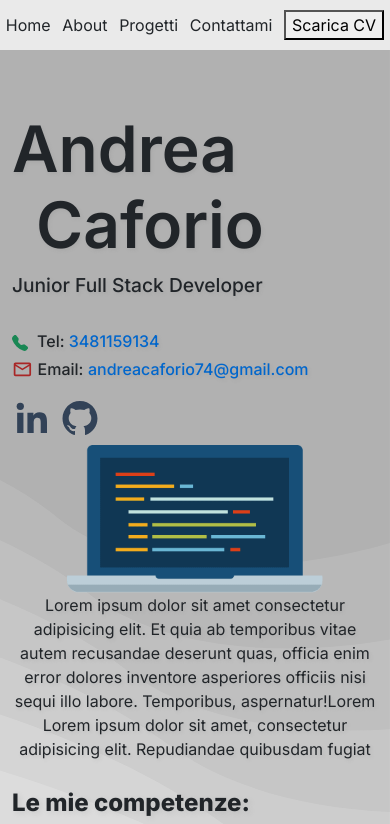
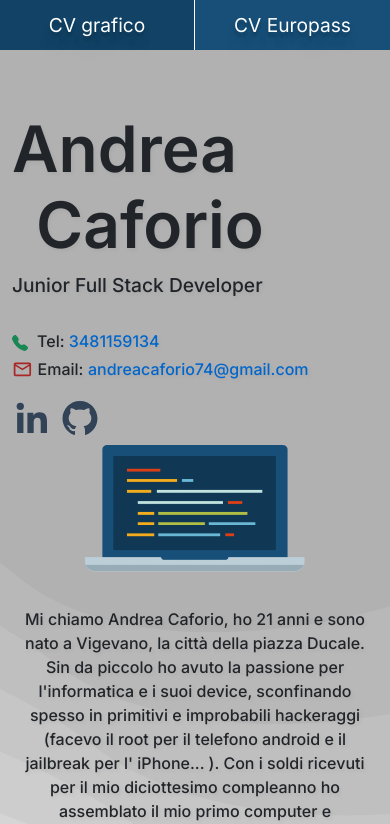
Before and after one commit to Perryno/cv-react, a React (Create React App) app: page / in a window 390 px wide. Shown: the top 824 px of the page. Built offline with nearby package versions, Linux system fonts and the light colour scheme.

Commit message:
Completato, manca responsive

```diff
--- a/src/App.css
+++ b/src/App.css
@@ -18,7 +18,6 @@
   background-repeat: no-repeat;
   background-position: top;
   background-size: 150% 100%;
-  height: 900px;
 }
 
 .App-logo {
@@ -35,12 +34,11 @@
 }
 
 ::-webkit-scrollbar-thumb {
-  background: hsl(0, 0%, 57%);
-  border-radius: 6px;
+  background: rgb(23 79 120);
 }
 
 ::-webkit-scrollbar-thumb:hover {
-  background: #555;
+  background: rgb(18, 67, 102);
 }
 
 ::-webkit-scrollbar-horizontal {
@@ -52,12 +50,11 @@
 }
 
 ::-webkit-scrollbar-thumb {
-  background: hsl(0, 0%, 57%);
-  border-radius: 6px;
+  background: rgb(23 79 120);
 }
 
 ::-webkit-scrollbar-thumb:hover {
-  background: #555;
+  background: rgb(18, 67, 102);
 }
 
 .App-header {
@@ -194,19 +191,43 @@
 }
 
 #myNav {
-  display: flex;
-  background-color: #eaeaea;
   position: fixed;
   z-index: 10;
   width: 100%;
-  justify-content: space-around;
-  height: 50px;
-  align-items: center;
+
+  margin: 0;
 }
 
 .noNav {
   padding-top: 60px;
 }
+
+.cvDownloader {
+  height: 50px;
+}
+
+.cvDownloader a {
+  display: flex;
+  align-items: center;
+  justify-content: center;
+  color: white;
+  text-decoration: none;
+  text-shadow: 0px 4px 3px rgba(0, 0, 0, 0.205), 0px 8px 13px rgba(0, 0, 0, 0.1), 0px 18px 23px rgba(0, 0, 0, 0.1);
+  background-color: rgb(23 79 120);
+  height: 100%;
+  font-size: 1.2rem;
+  transition: all 0.1s ease;
+}
+
+.cvDownloader a:hover {
+  background-color: rgb(18, 67, 102);
+}
+
+.cvGrafico {
+  border-right: rgb(255, 255, 255) 1px solid;
+}
+
+/*---------------------------*/
 
 #name {
   font-size: 4rem;
@@ -269,7 +290,8 @@
 }
 
 .rightHome img {
-  width: 70%;
+  width: 60%;
+  margin-bottom: 35px;
 }
 
 .homeContacts {
@@ -686,3 +708,10 @@
 }
 
 /* 24px di margin bottom quando faccio il responsive */
+
+/* ----------------------*/
+.descrizioneMia {
+  text-shadow: 0.1em 0.1em 0.2em hsla(0, 0%, 53%, 0.192);
+
+  font-weight: 500;
+}
--- a/src/App.jsx
+++ b/src/App.jsx
@@ -16,12 +16,12 @@ function App() {
         <div className="noNav container">
           <MyHome />
           <div className="row">
-            <div className="col-xl-6 mb-4">
+            <div className="col-xl-6 mb-5">
               <FrontEndCompetenze />
               <BackEndCompetenze />
             </div>
 
-            <div className="col-xl-6 mb-4">
+            <div className="col-xl-6 mb-5">
               <div className="mieiProgetti">Certificazioni:</div>
               <Certificazioni />
             </div>
--- a/src/Components/MyHome.jsx
+++ b/src/Components/MyHome.jsx
@@ -6,7 +6,7 @@ import HomeContacts from "./HomeComponents/HomeContacts";
 function MyHome() {
   return (
     <div>
-      <div id="home" className="row mb-4">
+      <div id="home" className="row mb-5">
         <div className="leftHome col-sm-6">
           <div className="mb-4">
             <h1 id="name">
@@ -19,10 +19,12 @@ function MyHome() {
         </div>
         <div className="rightHome col-sm-6 flex-column">
           <img src={laptopImg} alt="laptop" />
-          <div>
-            Lorem ipsum dolor sit amet consectetur adipisicing elit. Et quia ab temporibus vitae autem recusandae
-            deserunt quas, officia enim error dolores inventore asperiores officiis nisi sequi illo labore. Temporibus,
-            aspernatur!Lorem Lorem ipsum dolor sit amet, consectetur adipisicing elit. Repudiandae quibusdam fugiat
+          <div className="descrizioneMia">
+            Mi chiamo Andrea Caforio, ho 21 anni e sono nato a Vigevano, la città della piazza Ducale. Sin da piccolo ho
+            avuto la passione per l'informatica e i suoi device, sconfinando spesso in primitivi e improbabili
+            hackeraggi (facevo il root per il telefono android e il jailbreak per l' iPhone... ). Con i soldi ricevuti
+            per il mio diciottesimo compleanno ho assemblato il mio primo computer e programmare, adesso, è la mia
+            passione, da trasformare nel mio nuovo futuro lavorativo!
           </div>
         </div>
       </div>
--- a/src/Components/MyNav.jsx
+++ b/src/Components/MyNav.jsx
@@ -2,15 +2,14 @@ import React from "react";
 
 function MyNav() {
   return (
-    <div id="myNav">
-      <div>Home</div>
-      <div>About</div>
-      <div>Progetti</div>
+    <div id="myNav" className="row cvDownloader ">
+      <a href="ciao" className="col-6 cvGrafico">
+        CV grafico
+      </a>
 
-      <div>Contattami</div>
-      <div>
-        <button>Scarica CV</button>
-      </div>
+      <a href="lol" className="col-6 cvEuropass">
+        CV Europass
+      </a>
     </div>
   );
 }
```
